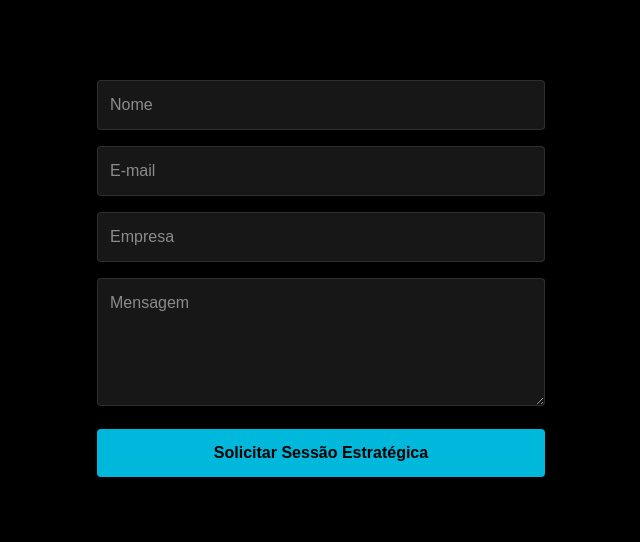
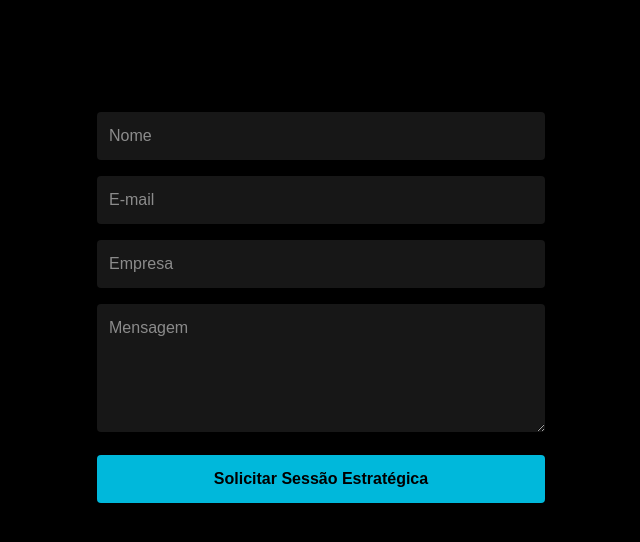
Before and after one commit to we-expand/we_expand, a Next.js app: page / in a window 1280 px wide. Shown: the top 542 px of the page, without its empty margins (319-959 px from the left). Built offline with nearby package versions, Linux system fonts and the light colour scheme.

Commit message:
fix: atualizando page.tsx com novo fetch

```diff
--- a/src/app/page.tsx
+++ b/src/app/page.tsx
@@ -1,67 +1,73 @@
 'use client';
 import { useState } from 'react';
-import { motion } from 'framer-motion';
-
-// --- (Aqui entram os seus imports originais de componentes, ex: <InteractiveBackground />, <Hero /> etc) ---
 
 export default function Home() {
   const [status, setStatus] = useState<'idle' | 'submitting' | 'success'>('idle');
-  const [formState, setFormState] = useState({ name: '', email: '', company: '', message: '' });
+  const [formState, setFormState] = useState({
+    name: '',
+    email: '',
+    company: '',
+    message: ''
+  });
 
   const handleSubmit = async (e: React.FormEvent) => {
     e.preventDefault();
     setStatus('submitting');
+
     try {
       const response = await fetch('/api/contact', {
         method: 'POST',
         headers: { 'Content-Type': 'application/json' },
         body: JSON.stringify(formState),
       });
+
       if (response.ok) {
         setStatus('success');
+        setFormState({ name: '', email: '', company: '', message: '' });
       } else {
-        alert('Falha na transmissão.');
+        const errorData = await response.text();
+        console.error('Erro na resposta da API:', errorData);
+        alert('Falha na transmissão do sinal. Verifique o console.');
         setStatus('idle');
       }
     } catch (error) {
-      alert('Erro de conexão.');
+      console.error('Erro de conexão:', error);
+      alert('Erro de conexão com a rede neural.');
       setStatus('idle');
     }
   };
 
   return (
-    <main className="min-h-screen bg-black text-white">
-      {/* COLE AQUI A ESTRUTURA DO SEU DESIGN ORIGINAL:
-          <InteractiveBackground />
-          <Header />
-          <Hero />
-          <Expertise />
-      */}
+    <main className="min-h-screen bg-black text-white p-8">
+      {/* Aqui entra o seu conteúdo existente */}
 
-      {/* RODAPÉ E FORMULÁRIO DE CONTATO */}
-      <section id="contact" className="py-20 px-6">
+      <section id="contact" className="mt-20">
         <form onSubmit={handleSubmit} className="max-w-md mx-auto space-y-4">
           <input
-            required name="name" placeholder="Nome"
-            className="w-full bg-neutral-900 p-3 rounded border border-white/10"
+            required
+            placeholder="Nome"
+            className="w-full bg-neutral-900 p-3 rounded"
             value={formState.name}
             onChange={e => setFormState({...formState, name: e.target.value})}
           />
           <input
-            required type="email" name="email" placeholder="E-mail"
-            className="w-full bg-neutral-900 p-3 rounded border border-white/10"
+            required type="email"
+            placeholder="E-mail"
+            className="w-full bg-neutral-900 p-3 rounded"
             value={formState.email}
             onChange={e => setFormState({...formState, email: e.target.value})}
           />
           <input
-            required name="company" placeholder="Empresa"
-            className="w-full bg-neutral-900 p-3 rounded border border-white/10"
+            required
+            placeholder="Empresa"
+            className="w-full bg-neutral-900 p-3 rounded"
             value={formState.company}
             onChange={e => setFormState({...formState, company: e.target.value})}
           />
           <textarea
-            required name="message" placeholder="Mensagem"
-            className="w-full bg-neutral-900 p-3 rounded border border-white/10 h-32"
+            required
+            placeholder="Mensagem"
+            className="w-full bg-neutral-900 p-3 rounded h-32"
             value={formState.message}
             onChange={e => setFormState({...formState, message: e.target.value})}
           />
```
